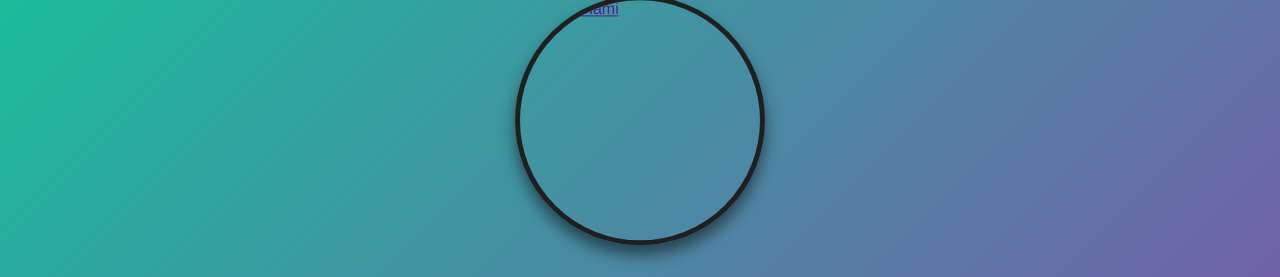
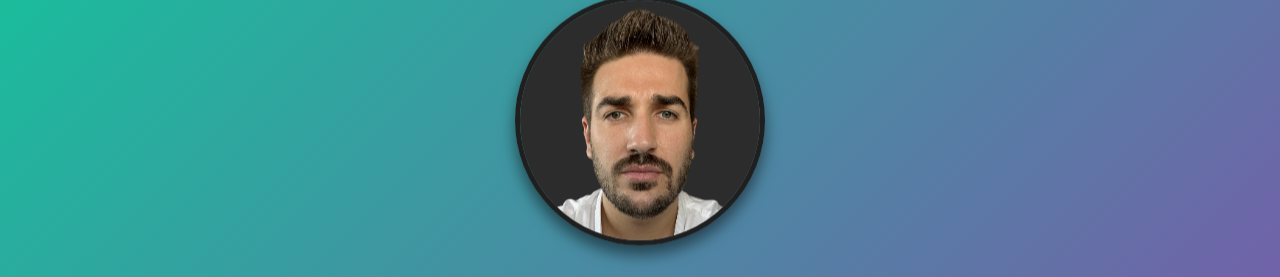
Before and after one commit to LainVegaDamEEP/portfolio, a plain HTML site: page index.html in a window 1280 px wide. Shown: the top 277 px of the page. Drawn offline with Linux system fonts and the light colour scheme.

Commit message:
Update index.html

```diff
--- a/index.html
+++ b/index.html
@@ -12,7 +12,7 @@
         <div class="container">
             <div class="avatar">
                 <a href="">
-                    <img src="../pagina-main/DATOS/IMG_3468_Original_Original.png" alt="Skytsunami" />
+                    <img src="IMG_3468_Original_Original.png" alt="Skytsunami" />
                 </a>
             </div>
             <div class="content">
```
